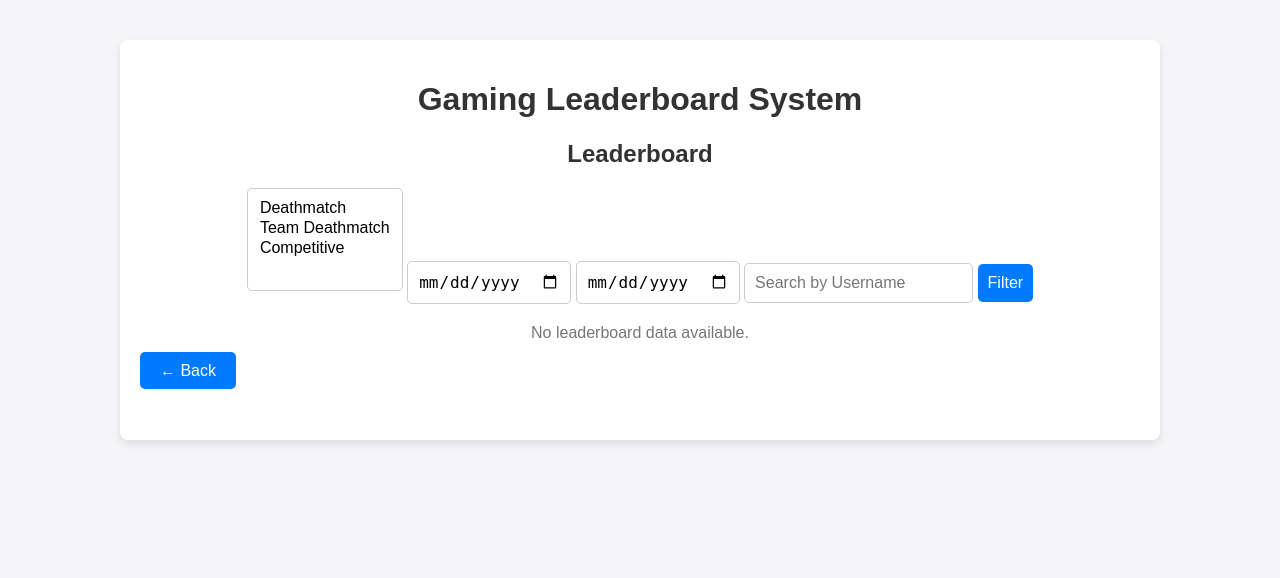
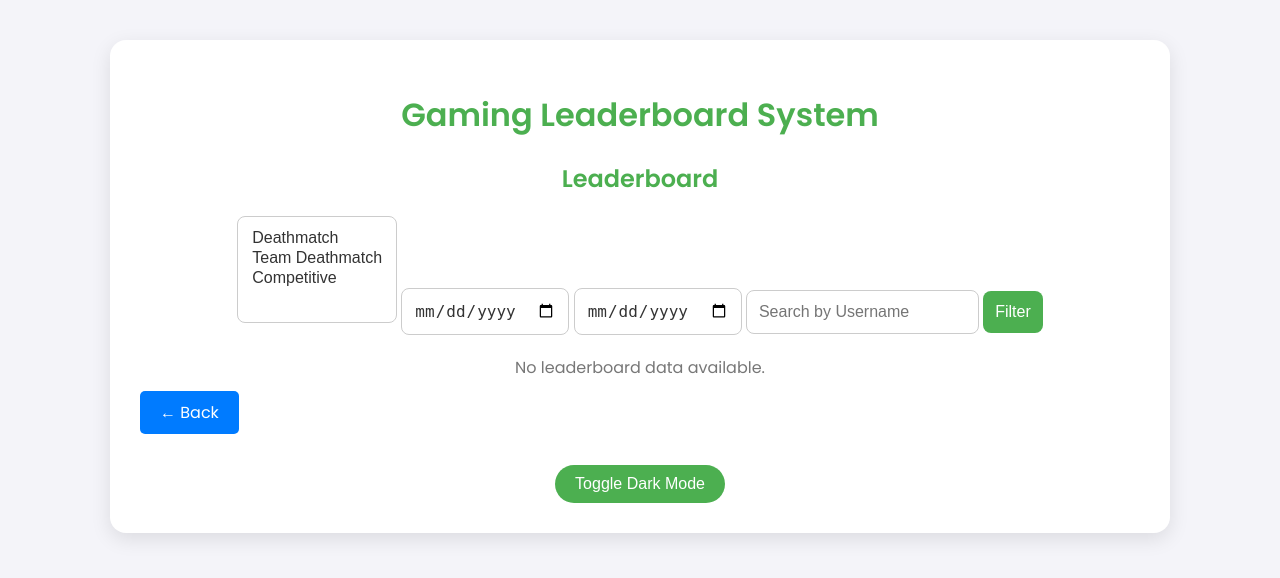
Before and after one commit to srtaj/Leaderboard, a Django app: page /leaderboard/top/ in a window 1280 px wide. Shown: the top 578 px of the page. Run offline with Django 4.2, Linux system fonts and the light colour scheme; data comes from the database, SQL or seed files in the repository; both versions use the stored data as it was after the commit; some libraries are stand-ins or nearby versions.

Commit message:
Updated base.html

```diff
--- a/leaderboard/templates/leaderboard/base.html
+++ b/leaderboard/templates/leaderboard/base.html
@@ -4,74 +4,149 @@
     <meta charset="UTF-8">
     <meta name="viewport" content="width=device-width, initial-scale=1.0">
     <title>Gaming Leaderboard</title>
+
+    <!-- ✅ Google Font -->
+    <link href="https://fonts.googleapis.com/css2?family=Poppins:wght@400;600&display=swap" rel="stylesheet">
+
     <!-- ✅ Choices.js CDN -->
     <link rel="stylesheet" href="https://cdn.jsdelivr.net/npm/choices.js/public/assets/styles/choices.min.css" />
     <script src="https://cdn.jsdelivr.net/npm/choices.js/public/assets/scripts/choices.min.js"></script>
 
     <style>
+        :root {
+            --primary-color: #4CAF50;
+            --secondary-color: #3E8E41;
+            --text-color: #333;
+            --background-color: #f4f4f9;
+            --card-background: #ffffff;
+            --border-color: #ccc;
+        }
+
+        [data-theme="dark"] {
+            --primary-color: #1DB954;
+            --secondary-color: #1ED760;
+            --text-color: #ffffff;
+            --background-color: #121212;
+            --card-background: #1e1e1e;
+            --border-color: #333;
+        }
+
         body {
-            font-family: Arial, sans-serif;
-            background-color: #f4f4f9;
+            font-family: 'Poppins', sans-serif;
+            background: var(--background-color);
+            color: var(--text-color);
             margin: 0;
             padding: 0;
-            box-sizing: border-box;
+            transition: background-color 0.3s ease, color 0.3s ease;
         }
+
         .container {
             max-width: 1000px;
             margin: 40px auto;
-            padding: 20px;
-            background-color: #ffffff;
-            border-radius: 8px;
-            box-shadow: 0 4px 8px rgba(0,0,0,0.1);
+            padding: 30px;
+            background-color: var(--card-background);
+            border-radius: 16px;
+            box-shadow: 0 6px 20px rgba(0,0,0,0.1);
+            transition: background-color 0.3s ease;
         }
+
         h1, h2 {
-            color: #333;
+            color: var(--primary-color);
             text-align: center;
+            font-weight: 600;
         }
+
         form {
             display: flex;
             flex-wrap: wrap;
-            gap: 10px;
+            gap: 12px;
             justify-content: center;
             margin-bottom: 20px;
         }
+
         input, select, button {
-            padding: 10px;
+            padding: 12px;
             font-size: 16px;
-            border-radius: 5px;
-            border: 1px solid #ccc;
-            transition: border-color 0.3s ease;
+            border-radius: 8px;
+            border: 1px solid var(--border-color);
+            background-color: var(--card-background);
+            color: var(--text-color);
+            transition: border-color 0.3s ease, background-color 0.3s ease;
         }
+
+        input:focus, select:focus {
+            border-color: var(--primary-color);
+            outline: none;
+            box-shadow: 0 0 8px rgba(76, 175, 80, 0.3);
+        }
+
         button {
-            background-color: #007bff;
-            color: white;
+            background-color: var(--primary-color);
+            color: #fff;
             cursor: pointer;
             border: none;
-            transition: background-color 0.3s ease;
+            transition: background-color 0.3s ease, transform 0.1s ease;
         }
+
         button:hover {
-            background-color: #0056b3;
+            background-color: var(--secondary-color);
+            transform: translateY(-2px);
         }
+
         table {
             width: 100%;
             border-collapse: collapse;
             margin-top: 20px;
             font-size: 16px;
+            overflow: hidden;
+            border-radius: 12px;
         }
+
         th, td {
-            padding: 12px;
-            border: 1px solid #ddd;
+            padding: 14px;
+            border: 1px solid var(--border-color);
             text-align: center;
+            transition: background-color 0.3s ease;
         }
+
         th {
-            background-color: #007bff;
+            background-color: var(--primary-color);
             color: white;
+            font-weight: 600;
         }
+
         tr:nth-child(even) {
-            background-color: #f9f9f9;
+            background-color: var(--background-color);
         }
+
+        tr:hover {
+            background-color: rgba(76, 175, 80, 0.1);
+            transition: background-color 0.3s ease;
+        }
+
         .section {
             margin-bottom: 40px;
+        }
+
+        /* ✅ Dark mode toggle */
+        .toggle-wrapper {
+            display: flex;
+            justify-content: center;
+            margin-top: 10px;
+        }
+
+        .toggle-button {
+            background-color: var(--primary-color);
+            color: #fff;
+            border: none;
+            padding: 10px 20px;
+            border-radius: 20px;
+            cursor: pointer;
+            transition: background-color 0.3s ease;
+        }
+
+        .toggle-button:hover {
+            background-color: var(--secondary-color);
         }
     </style>
 </head>
@@ -79,8 +154,30 @@
 
 <div class="container">
     <h1>Gaming Leaderboard System</h1>
+
     {% block content %}{% endblock %}
+
+    <!-- ✅ Dark Mode Toggle -->
+    <div class="toggle-wrapper">
+        <button class="toggle-button" id="theme-toggle">Toggle Dark Mode</button>
+    </div>
 </div>
+
+<script>
+    // ✅ Dark Mode Toggle Logic
+    const themeToggle = document.getElementById('theme-toggle');
+    const currentTheme = localStorage.getItem('theme') || 'light';
+
+    if (currentTheme === 'dark') {
+        document.documentElement.setAttribute('data-theme', 'dark');
+    }
+
+    themeToggle.addEventListener('click', () => {
+        const theme = document.documentElement.getAttribute('data-theme') === 'dark' ? 'light' : 'dark';
+        document.documentElement.setAttribute('data-theme', theme);
+        localStorage.setItem('theme', theme);
+    });
+</script>
 
 </body>
 </html>
```
Also changed, not shown: db.sqlite3.
